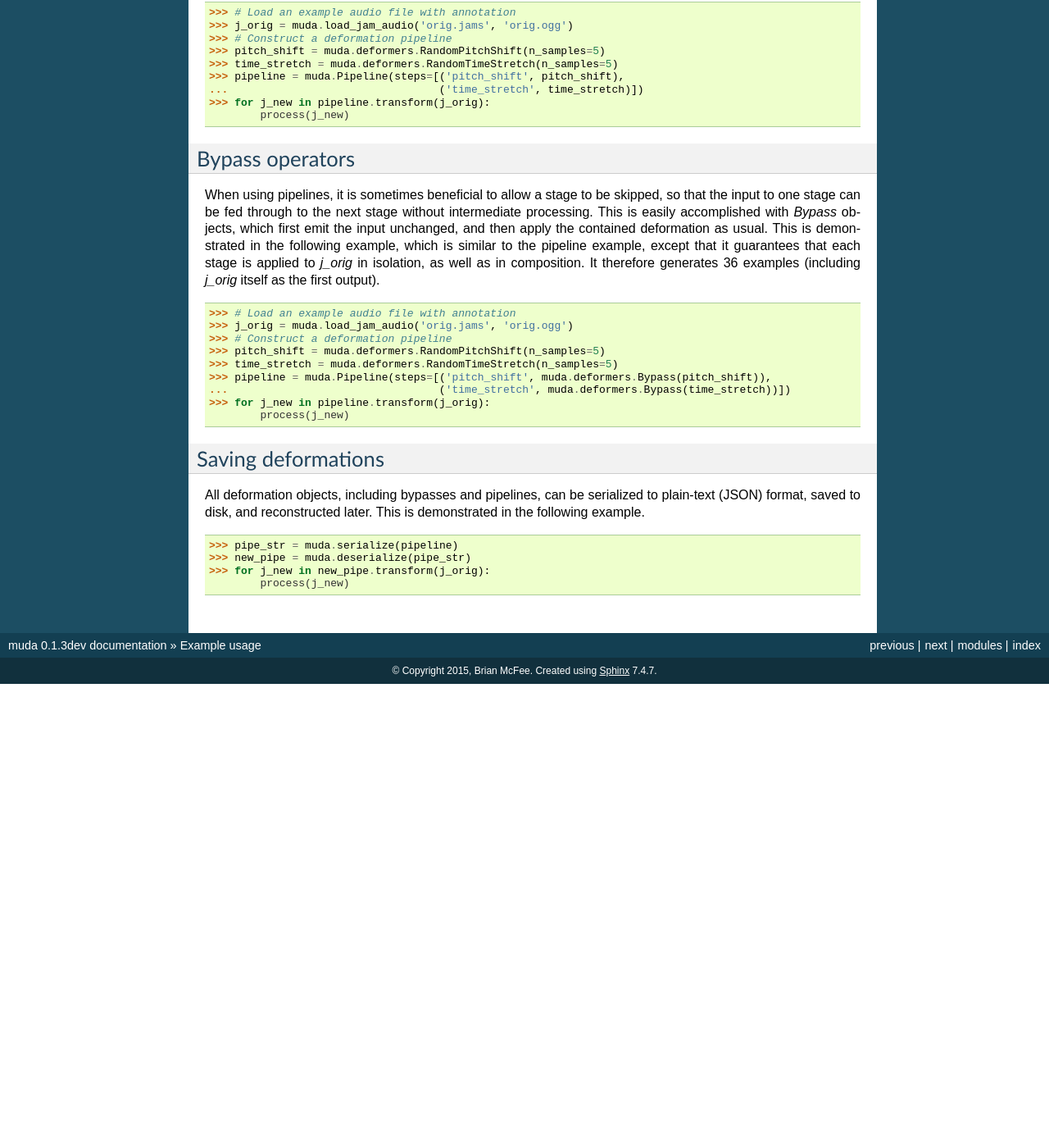
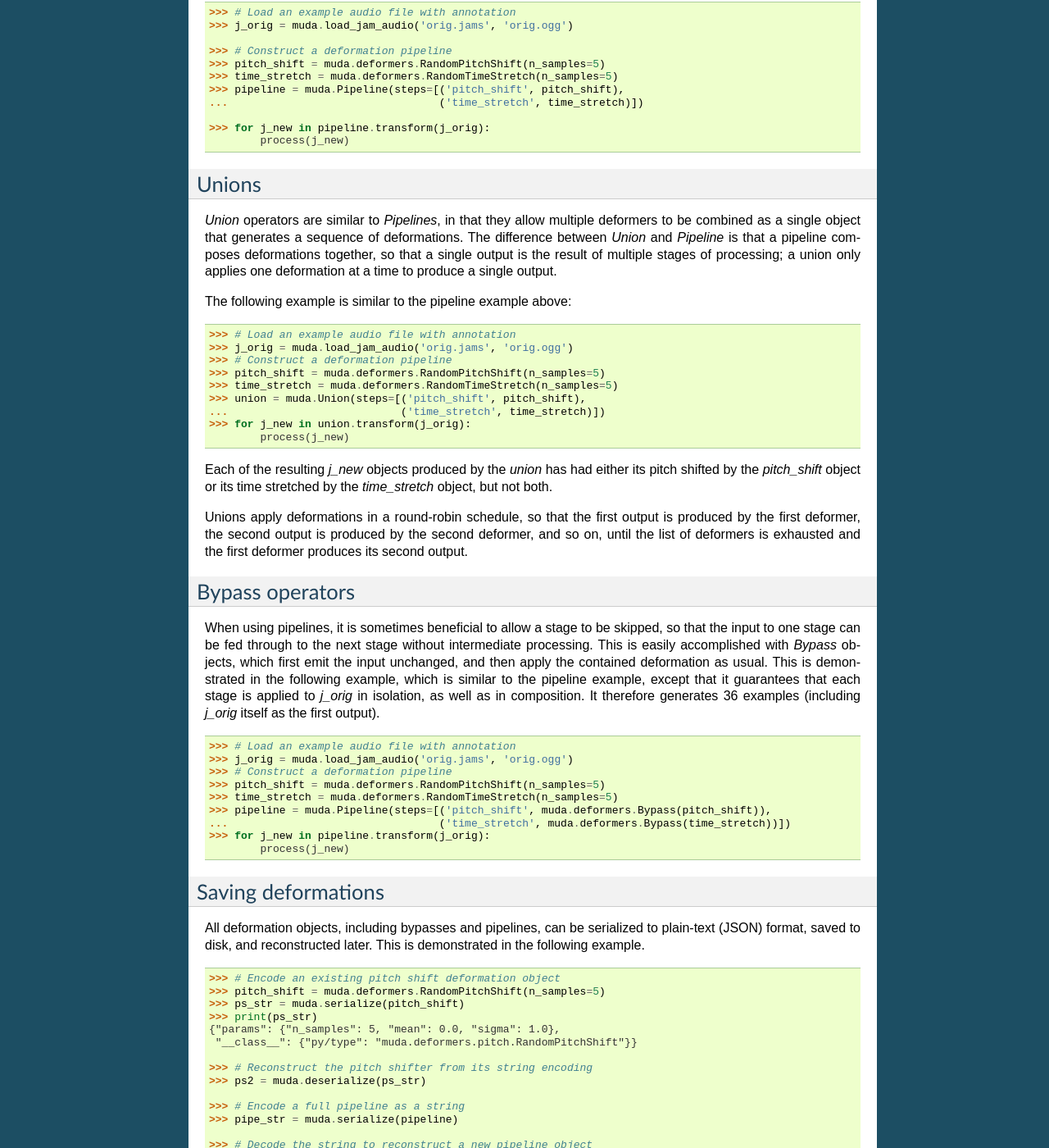
Before and after one commit to bmcfee/muda, a Sphinx documentation site: the page built from docs/examples.rst, in a window 1280 px wide and 1400 px high, scrolled down 910 px. Shown: the whole window at 82% size. Built offline with Sphinx 7.4.7, drawn with Linux system fonts in a browser that asks for light colours; before the commit the page ends 1744 px from its top, so only the background shows below that; some of the changed text lies outside the part shown.

Commit message:
expanding documentation

```diff
--- a/docs/examples.rst
+++ b/docs/examples.rst
@@ -20,12 +20,12 @@ contain (deformed) audio and store the deformation history objects.
     >>> j_orig = muda.load_jam_audio('orig.jams', 'orig.ogg')
     >>> # Ready to go!
 
-    >>> # Loading audio form disk with an existing jams
+    >>> # Loading audio from disk with an existing jams
     >>> j_orig = jams.load('existing_jams_file.jams')
     >>> j_orig = muda.load_jam_audio(existing_jams, 'orig.ogg')
     >>> # Ready to go!
 
-    >>> # Loading in-memory audio with an existing jams
+    >>> # Loading in-memory audio (y, sr) with an existing jams
     >>> j_orig = jams.load('existing_jams_file.jams')
     >>> j_orig = muda.jam_pack(existing_jams, _audio=dict(y=y, sr=sr))
     >>> # Ready to go!
@@ -60,13 +60,48 @@ The pipeline therefore generates 25 examples from the input `j_orig`.
 
     >>> # Load an example audio file with annotation
     >>> j_orig = muda.load_jam_audio('orig.jams', 'orig.ogg')
+
     >>> # Construct a deformation pipeline
     >>> pitch_shift = muda.deformers.RandomPitchShift(n_samples=5)
     >>> time_stretch = muda.deformers.RandomTimeStretch(n_samples=5)
     >>> pipeline = muda.Pipeline(steps=[('pitch_shift', pitch_shift),
     ...                                 ('time_stretch', time_stretch)])
+
     >>> for j_new in pipeline.transform(j_orig):
             process(j_new)
+
+Unions
+^^^^^^
+
+`Union` operators are similar to `Pipelines`, in that they allow multiple deformers to be
+combined as a single object that generates a sequence of deformations.
+The difference between `Union` and `Pipeline` is that a pipeline composes deformations
+together, so that a single output is the result of multiple stages of processing;
+a union only applies one deformation at a time to produce a single output.
+
+The following example is similar to the pipeline example above:
+
+.. code-block:: python
+
+    >>> # Load an example audio file with annotation
+    >>> j_orig = muda.load_jam_audio('orig.jams', 'orig.ogg')
+    >>> # Construct a deformation pipeline
+    >>> pitch_shift = muda.deformers.RandomPitchShift(n_samples=5)
+    >>> time_stretch = muda.deformers.RandomTimeStretch(n_samples=5)
+    >>> union = muda.Union(steps=[('pitch_shift', pitch_shift),
+    ...                           ('time_stretch', time_stretch)])
+    >>> for j_new in union.transform(j_orig):
+            process(j_new)
+
+Each of the resulting `j_new` objects produced by the `union` has had either
+its pitch shifted by the `pitch_shift` object or its time stretched by the
+`time_stretch` object, but not both.
+
+Unions apply deformations in a round-robin schedule, so that the first output
+is produced by the first deformer, the second output is produced by the second
+deformer, and so on, until the list of deformers is exhausted and the first deformer
+produces its second output.
+
 
 Bypass operators
 ^^^^^^^^^^^^^^^^
@@ -100,7 +135,22 @@ This is demonstrated in the following example.
 
 .. code-block:: python
 
+    >>> # Encode an existing pitch shift deformation object
+    >>> pitch_shift = muda.deformers.RandomPitchShift(n_samples=5)
+    >>> ps_str = muda.serialize(pitch_shift)
+    >>> print(ps_str)
+    {"params": {"n_samples": 5, "mean": 0.0, "sigma": 1.0},
+     "__class__": {"py/type": "muda.deformers.pitch.RandomPitchShift"}}
+
+    >>> # Reconstruct the pitch shifter from its string encoding
+    >>> ps2 = muda.deserialize(ps_str)
+
+    >>> # Encode a full pipeline as a string
     >>> pipe_str = muda.serialize(pipeline)
+
+    >>> # Decode the string to reconstruct a new pipeline object
     >>> new_pipe = muda.deserialize(pipe_str)
+
+    >>> # Process jams with the new pipeline
     >>> for j_new in new_pipe.transform(j_orig):
             process(j_new)
```
